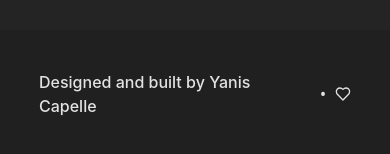
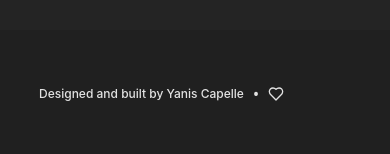
Before and after one commit to jesuisleyanis/jesuisleyanis.github.io, a React (Vite) app: page / in a window 390 px wide. Shown: the part 2540-2694 px from the top of the page. Built offline with nearby package versions, Linux system fonts and the light colour scheme.

Commit message:
fix text wrap on mobile version

```diff
--- a/src/components/Footer.tsx
+++ b/src/components/Footer.tsx
@@ -4,7 +4,7 @@ export default function Footer() {
     return (
         <div className="bg-black/10 h-32 w-full flex justify-center">
             <div className="w-4/5 lg:w-3/5 text-left flex items-center">
-                <p className="text-md font-medium">Designed and built by Yanis Capelle</p>
+                <p className="lg:text-md text-xs font-medium">Designed and built by Yanis Capelle</p>
                 <p className="text-3xl mx-2">⸱</p>
                 <Heart size={16} />
             </div>
```
